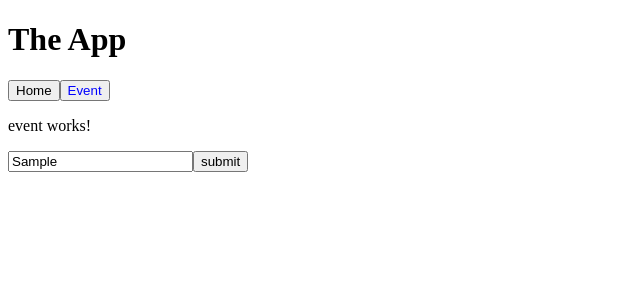
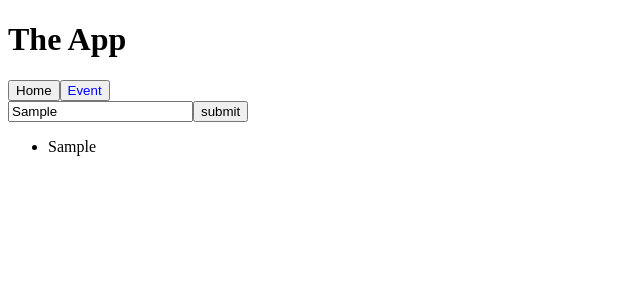
Before and after one commit to AngeloBonini/Ngrx-starter, an Angular app: page /event in a window 1280 px wide. Both pictures are taken after typing "Sample" into the empty fields and a click on the button "submit". Shown: the top 300 px of the page, without its empty margins (0-640 px from the left). Built offline with nearby package versions, Linux system fonts and the light colour scheme.

Commit message:
list component

```diff
--- /dev/null
+++ b/src/app/event/components/event-list/event-list.component.html
@@ -0,0 +1,3 @@
+<ul>
+  <li *ngFor="let attendee of attendees">{{ attendee.name }}</li>
+</ul>
--- a/src/app/event/containers/event/event.component.html
+++ b/src/app/event/containers/event/event.component.html
@@ -1,2 +1,2 @@
-<p>event works!</p>
 <app-add-attendee (addAttendee)="addAttendee($event)"></app-add-attendee>
+<app-event-list [attendees]="attendees"></app-event-list>
--- a/src/app/event/event.module.ts
+++ b/src/app/event/event.module.ts
@@ -5,6 +5,7 @@
 
 import { EventComponent } from './containers/event/event.component';
 import { AddAttendeeComponent } from './components/add-attendee/add-attendee.component';
+import { EventListComponent } from './components/event-list/event-list.component';
 
 @NgModule({
   imports: [
@@ -12,6 +13,6 @@
     RouterModule.forChild([{ path: '', component: EventComponent }]),
     ReactiveFormsModule
   ],
-  declarations: [EventComponent, AddAttendeeComponent]
+  declarations: [EventComponent, AddAttendeeComponent, EventListComponent]
 })
 export class EventModule {}
```
Also changed, not shown: src/app/event/components/event-list/event-list.component.ts (added, +11 -0 lines), src/app/event/components/event-list/event-list.component.scss (added), 1 other file (tests, documents, lock files or other folders).
